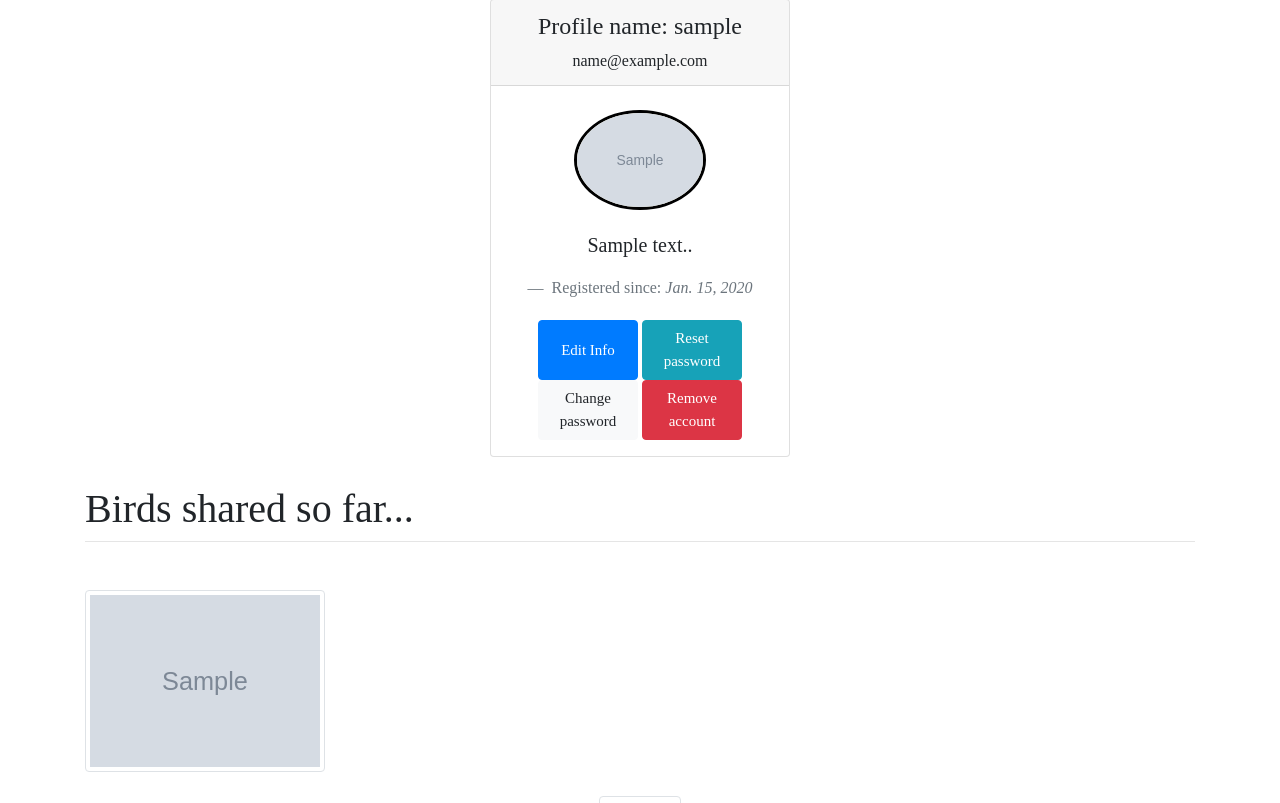
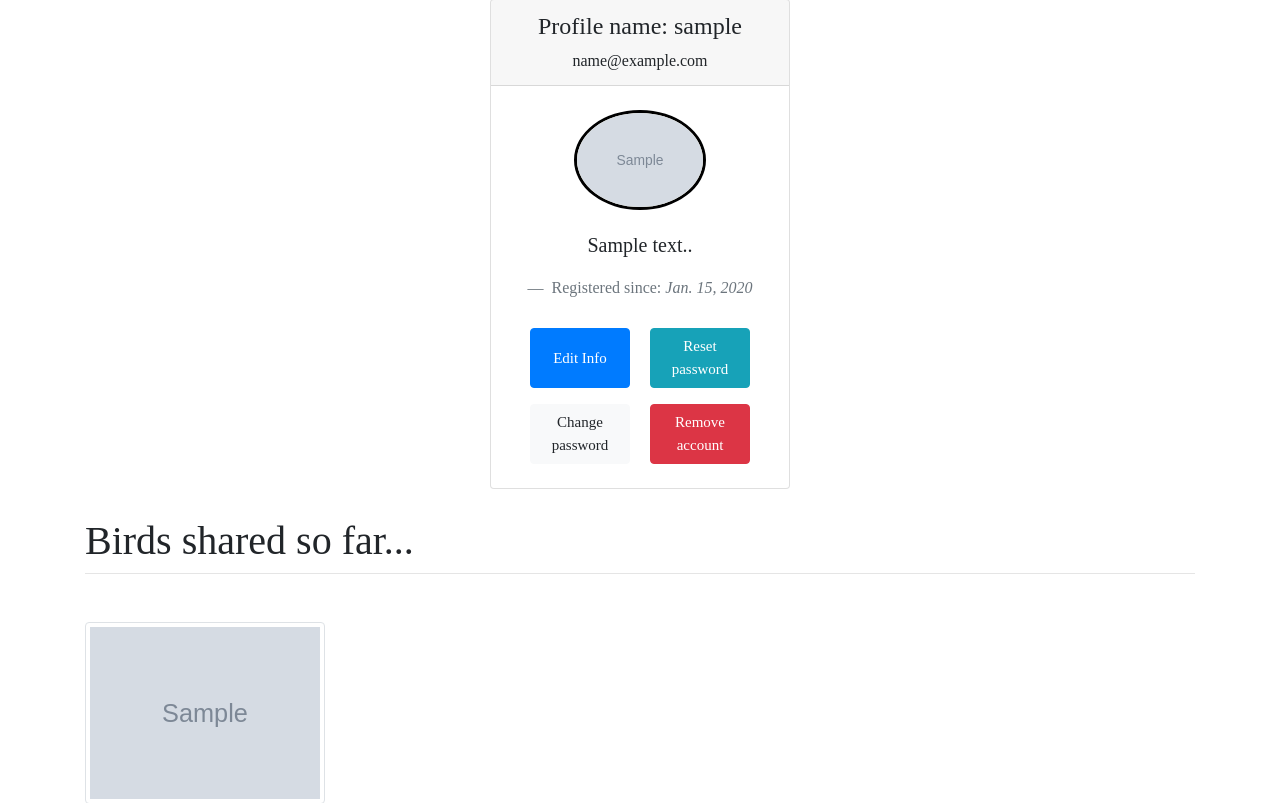
Before and after one commit to sergiojaj/new_whistly, a Django app: page /user_profile/00000000-0000-0000-0000-000000000001/ in a window 1280 px wide. Shown: the part 203-1006 px from the top of the page. Run offline with Django 3.2, Linux system fonts and the light colour scheme; a user stored in the database is signed in; tables that the repository leaves empty hold one stand-in row (values such as "Sample post"); grey boxes marked "Sample" are stand-in pictures; some libraries are stand-ins or nearby versions.

Commit message:
added margin to btns

```diff
--- a/templates/profile/profile_detail.html
+++ b/templates/profile/profile_detail.html
@@ -30,22 +30,22 @@
         {% if profile == user %}
         <div class="mb-3">
           <a href="{% url 'edit_profile' pk=profile.pk %}">
-            <button class="btn btn-primary profile_btn">
+            <button class="btn btn-primary profile_btn m-2">
               Edit Info
             </button>
           </a>
           <a href="{% url 'account_reset_password' %}">
-            <button class="btn btn-info profile_btn">
+            <button class="btn btn-info profile_btn m-2">
               Reset password
             </button>
           </a>
           <a href="{% url 'account_change_password' %}">
-            <button class="btn btn-light profile_btn">
+            <button class="btn btn-light profile_btn m-2">
               Change password
             </button>
           </a>
           <a href="{% url 'remove_account' pk=profile.pk %}">
-            <button class="btn btn-danger profile_btn">
+            <button class="btn btn-danger profile_btn m-2">
               Remove account
             </button>
           </a>
```
